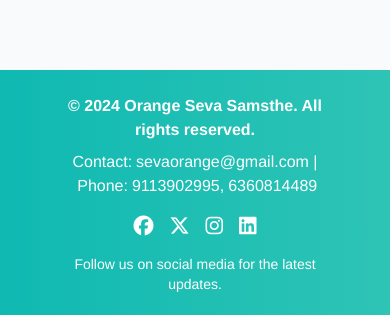
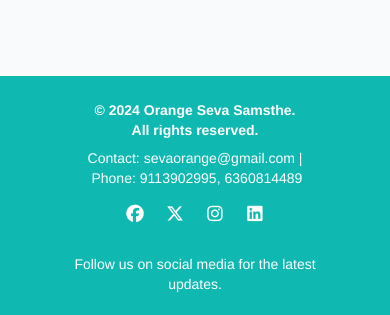
Before and after one commit to excentrix/orange-seva-samasthe, a React (Vite) app: page / in a window 390 px wide. Shown: the part 526-841 px from the top of the page. Built offline with nearby package versions, Linux system fonts and the light colour scheme; no server answers.

Commit message:
footer and hero img optimization

```diff
--- a/src/components/Footer.tsx
+++ b/src/components/Footer.tsx
@@ -2,10 +2,12 @@ import React from "react";
 
 const Footer: React.FC = () => {
   return (
-    <footer className="bg-gradient-to-r from-main to-blue-accent text-white p-6 mt-8">
+    <footer className="block bg-main text-white p-6 sm:p-6 text-sm sm:text-base min-h-[200px]">
       <div className="container mx-auto text-center">
         <p className="font-bold">
-          &copy; 2024 Orange Seva Samsthe. All rights reserved.
+          &copy; 2024 Orange Seva Samsthe.
+          <br />
+          All rights reserved.
         </p>
         <p className="mt-2">
           Contact:
@@ -41,7 +43,10 @@ const Footer: React.FC = () => {
             className="mx-2 text-white hover:text-blue-500 transition duration-300"
             aria-label="Visit our Facebook page"
           >
-            <i className="fab fa-facebook fa-lg" aria-hidden="true"></i>
+            <i
+              className="fab fa-facebook fa-lg w-6 h-6 inline-block"
+              aria-hidden="true"
+            ></i>
             <span className="sr-only">Facebook</span>
           </a>
           <a
@@ -51,7 +56,10 @@ const Footer: React.FC = () => {
             className="mx-2 text-white hover:text-blue-400 transition duration-300"
             aria-label="Visit our X (Twitter) page"
           >
-            <i className="fab fa-x-twitter fa-lg" aria-hidden="true"></i>
+            <i
+              className="fab fa-x-twitter fa-lg w-6 h-6 inline-block"
+              aria-hidden="true"
+            ></i>
             <span className="sr-only">X (Twitter)</span>
           </a>
           <a
@@ -61,7 +69,10 @@ const Footer: React.FC = () => {
             className="mx-2 text-white hover:text-pink-500 transition duration-300"
             aria-label="Visit our Instagram page"
           >
-            <i className="fab fa-instagram fa-lg" aria-hidden="true"></i>
+            <i
+              className="fab fa-instagram fa-lg w-6 h-6 inline-block"
+              aria-hidden="true"
+            ></i>
             <span className="sr-only">Instagram</span>
           </a>
           <a
@@ -71,7 +82,10 @@ const Footer: React.FC = () => {
             className="mx-2 text-white hover:text-blue-700 transition duration-300"
             aria-label="Visit our LinkedIn page"
           >
-            <i className="fab fa-linkedin fa-lg" aria-hidden="true"></i>
+            <i
+              className="fab fa-linkedin fa-lg w-6 h-6 inline-block"
+              aria-hidden="true"
+            ></i>
             <span className="sr-only">LinkedIn</span>
           </a>
         </div>
--- a/src/components/Home/FeaturedTestimonials.tsx
+++ b/src/components/Home/FeaturedTestimonials.tsx
@@ -85,8 +85,10 @@ const FeaturedTestimonials: React.FC = () => {
           <div className="mb-4">
             <img
               src="https://d1muf25xaso8hp.cloudfront.net/https%3A%2F%2F9c1d08050eb7db8d4704e1dad847a643.cdn.bubble.io%2Ff1700579357609x199102519413177470%2Ficon-park_quote.png?w=120&h=120&auto=compress&dpr=0.5&fit=max"
-              alt=""
-              className=""
+              alt="quote"
+              width={120}
+              height={120}
+              className="w-fit h-fit"
             />
           </div>
           <motion.p
--- a/tailwind.config.js
+++ b/tailwind.config.js
@@ -111,7 +111,7 @@ module.exports = {
         slideIn: "slideIn 0.5s ease-out",
       },
       backgroundImage: {
-        hero: "url(https://images.pexels.com/photos/933606/pexels-photo-933606.jpeg?auto=compress&cs=tinysrgb&w=1920&h=1080&dpr=1)",
+        hero: "url(https://images.pexels.com/photos/933606/pexels-photo-933606.jpeg?auto=compress&cs=tinysrgb&w=1920&h=1080&dpr=1&fm=webp)",
       },
       fontFamily: {
         hel: ["Helvetica", "Arial", "sans-serif"],
```
